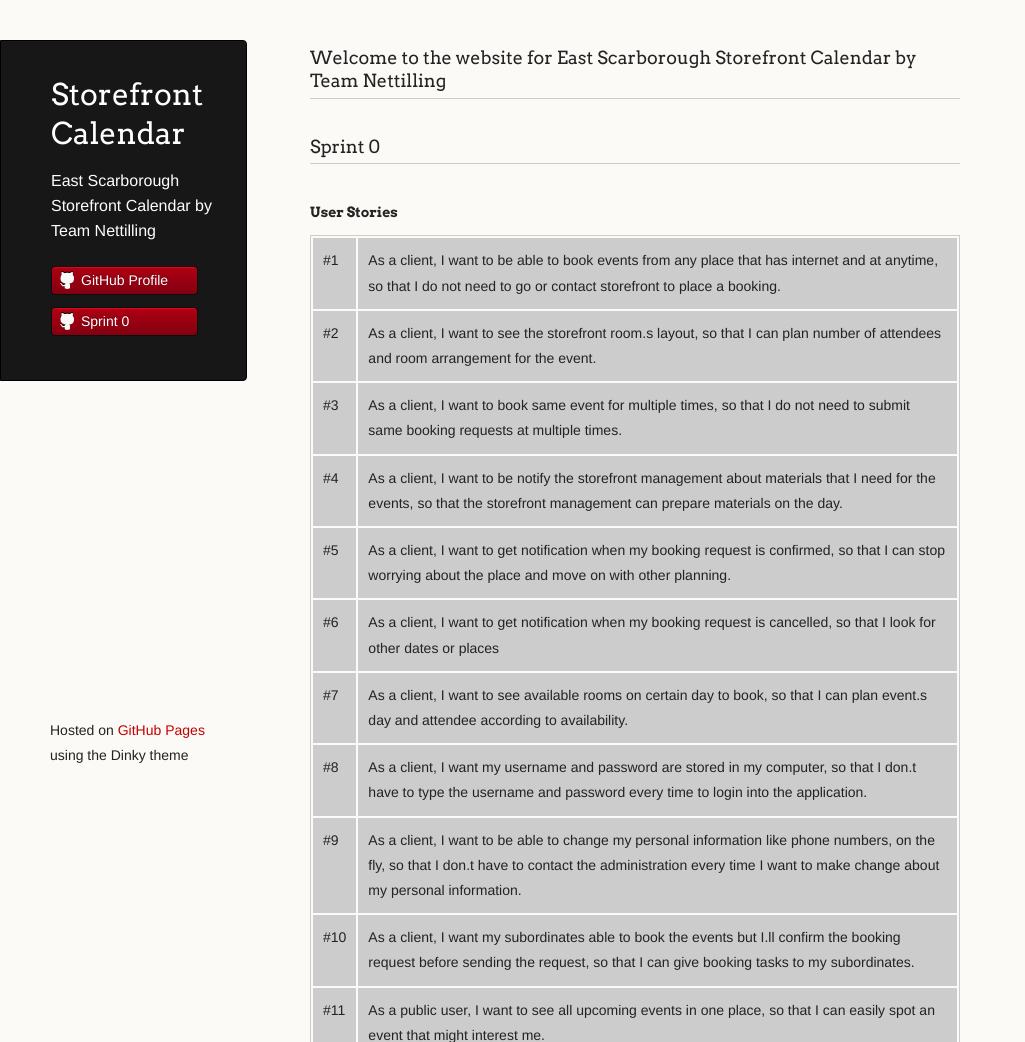
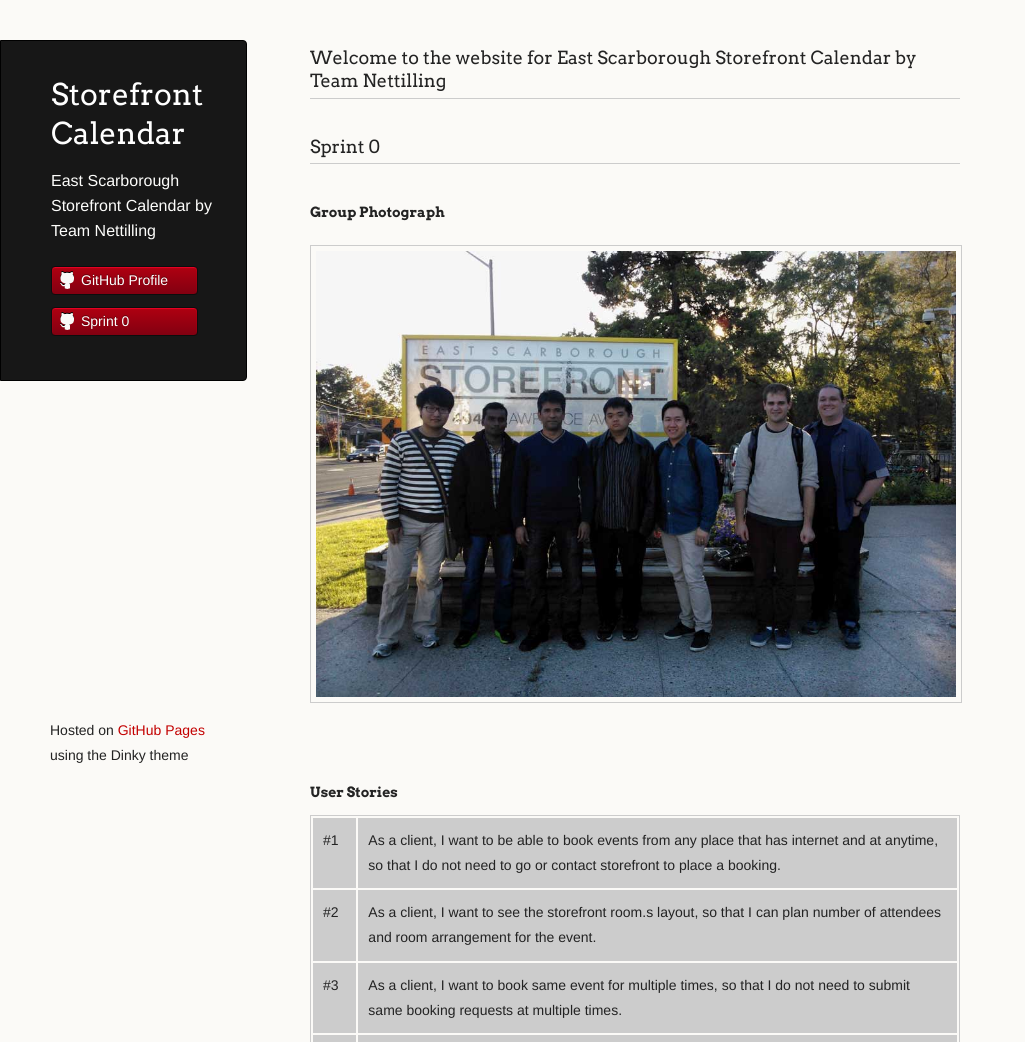
Before and after one commit to StevenDao/Storefront-Calendar, a PHP site: page / in a window 1280 px wide. Shown: the top 1042 px of the page, without its empty margins (0-1025 px from the left). Run offline with PHP 8.4, Linux system fonts and the light colour scheme.

Commit message:
Added group photo

```diff
--- a/index.html
+++ b/index.html
@@ -37,6 +37,12 @@
         <h3><a name="sprint0" class="anchor" href="#sprint0"><span class="octicon octicon-link"></span></a>
             Sprint 0
         </h3>
+
+        <h4><a name="userstories" class="anchor" href="#userstories"><span class="octicon octicon-link"></span></a>
+            Group Photograph
+        </h4>
+
+        <center><img src="images/group1.jpg" alt="Group photo with Nobarum"></img></center>
 
         <h4><a name="userstories" class="anchor" href="#userstories"><span class="octicon octicon-link"></span></a>
             User Stories
--- a/stylesheets/styles.css
+++ b/stylesheets/styles.css
@@ -143,7 +143,7 @@ hr {
 img {
   position: relative;
   margin: 0 auto;
-  max-width: 650px;
+  max-width: 640px;
   padding: 5px;
   margin: 10px 0 32px 0;
   border: 1px solid #ccc;
@@ -371,20 +371,24 @@ footer {
 
   header {
     padding:10px 20px 0;
-		margin-right: 0;
+    margin-right: 0;
   }
 
-	section {
+  section {
     padding:10px 0 10px 20px;
     margin:0 0 30px;
   }
 
-	footer {
-		margin: 0 0 0 30px;
-	}
+  footer {
+      margin: 0 0 0 30px;
+  }
 
   header ul, header p.view {
     position:static;
+  }
+
+  img {
+      max-width: 500px;
   }
 }
 
@@ -402,6 +406,11 @@ footer {
 		display:block;
 	}
 
+
+  img {
+      max-width: 300px;
+  }
+
 }
 
 @media print {
```
Also changed, not shown: images/group1.jpg (added).
